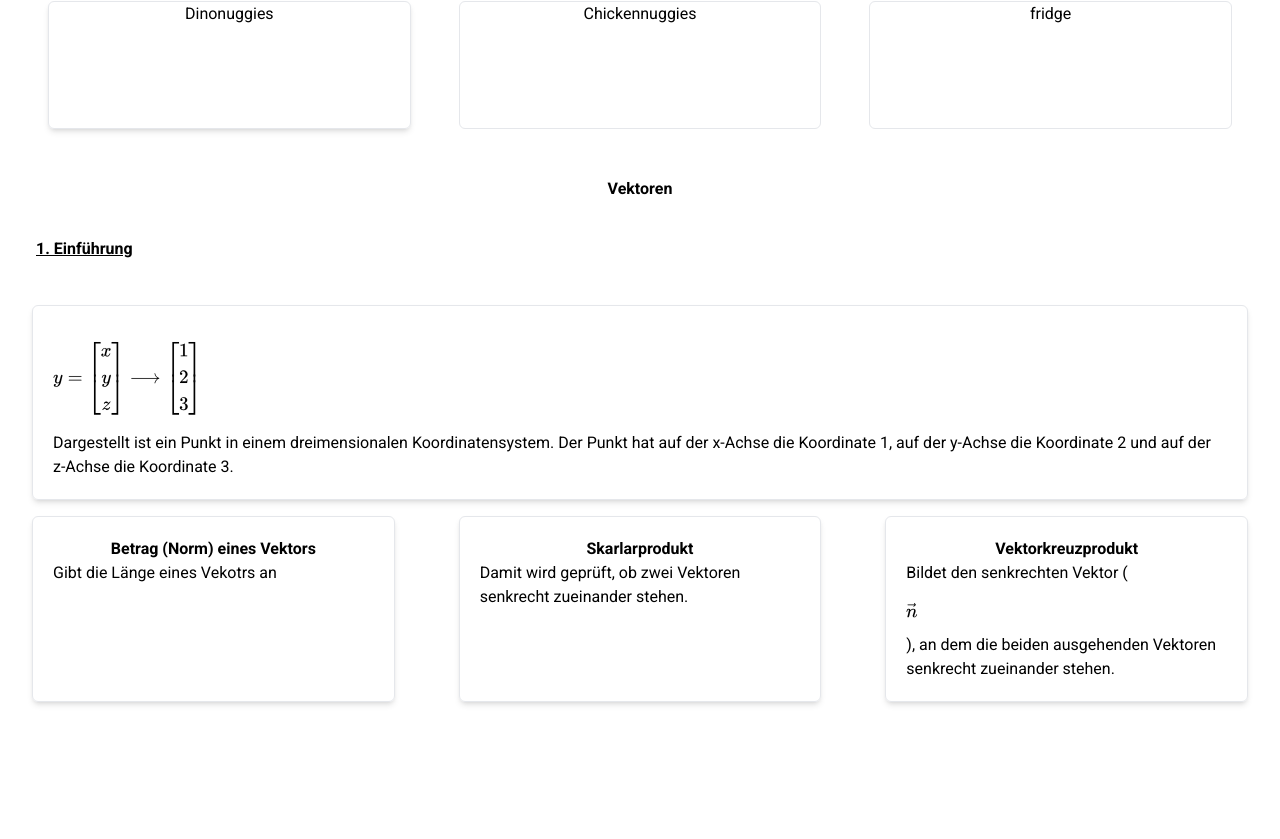
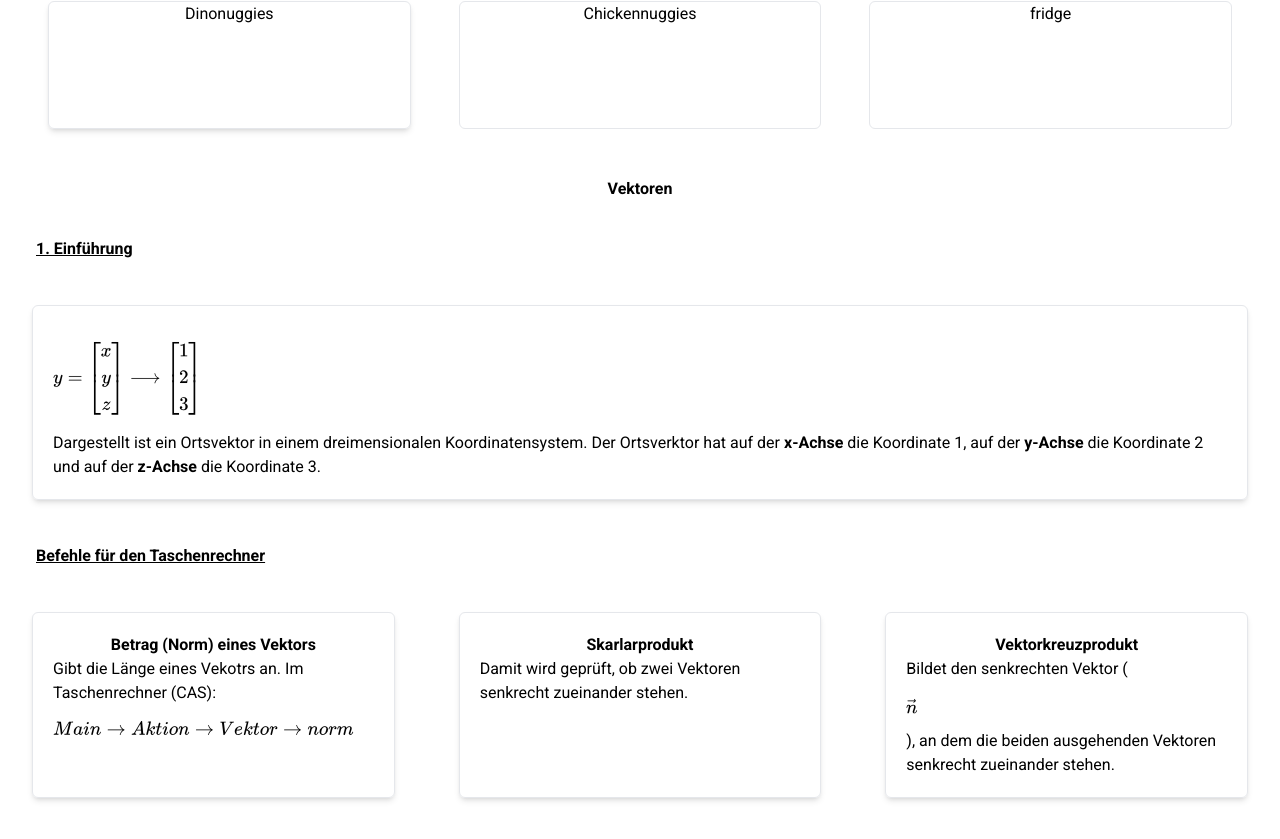
Before and after one commit to GitOsir/formelsammlung, a Next.js app: page /subjects/mathematics in a window 1280 px wide. Shown: the part 449-1288 px from the top of the page. Built offline with nearby package versions, Linux system fonts and the light colour scheme; a web font is replaced by a local one.

Commit message:
Vektoren bearbeitet

```diff
--- a/app/ui/subjects/mathematics/Vektoren.tsx
+++ b/app/ui/subjects/mathematics/Vektoren.tsx
@@ -6,7 +6,8 @@ export default function Vektoren(){
 
 
     const vector_variable = "$$ y = \\begin{bmatrix} x \\cr y \\cr z \\end{bmatrix} \\longrightarrow \\begin{bmatrix} 1 \\cr 2 \\cr 3 \\end{bmatrix}$$"
-    const vector_n = "$$ \\vec{n}$$"
+    const vector_n = "$$\\vec{n}$$"
+    const calculator = "$$\Main \\rightarrow \Aktion \\rightarrow \Vektor \\rightarrow \ norm$$"
 
     return(
         <>
@@ -17,14 +18,22 @@ export default function Vektoren(){
                     <Card contents={
                         <>
                             <p>{vector_variable}</p>
-                            <p>Dargestellt ist ein Punkt in einem dreimensionalen Koordinatensystem. Der Punkt hat auf der x-Achse die Koordinate 1, auf der y-Achse die Koordinate 2 und auf der z-Achse die Koordinate 3.</p>
+                            <p>Dargestellt ist ein Ortsvektor in einem dreimensionalen Koordinatensystem. Der Ortsverktor hat auf der <b>x-Achse</b> die Koordinate 1, auf der <b>y-Achse</b> die Koordinate 2 und auf der <b>z-Achse</b> die Koordinate 3.</p>
                         </>
                     }/>
+
+            </section>
+            <h1 className="underline font-bold p-9">Befehle für den Taschenrechner</h1>
+            <section>
                 <div className="grid lg:grid-cols-3 sm:grid-cols-1">
                     <Card contents={
                         <>
                             <h1 className="text-center font-bold">Betrag (Norm) eines Vektors</h1>
-                            <p>Gibt die Länge eines Vekotrs an</p>
+                            <p>Gibt die Länge eines Vekotrs an.
+                                Im Taschenrechner (CAS):
+                                <br></br>
+                                {calculator}
+                            </p>
 
                         </>
                     }/>
```
